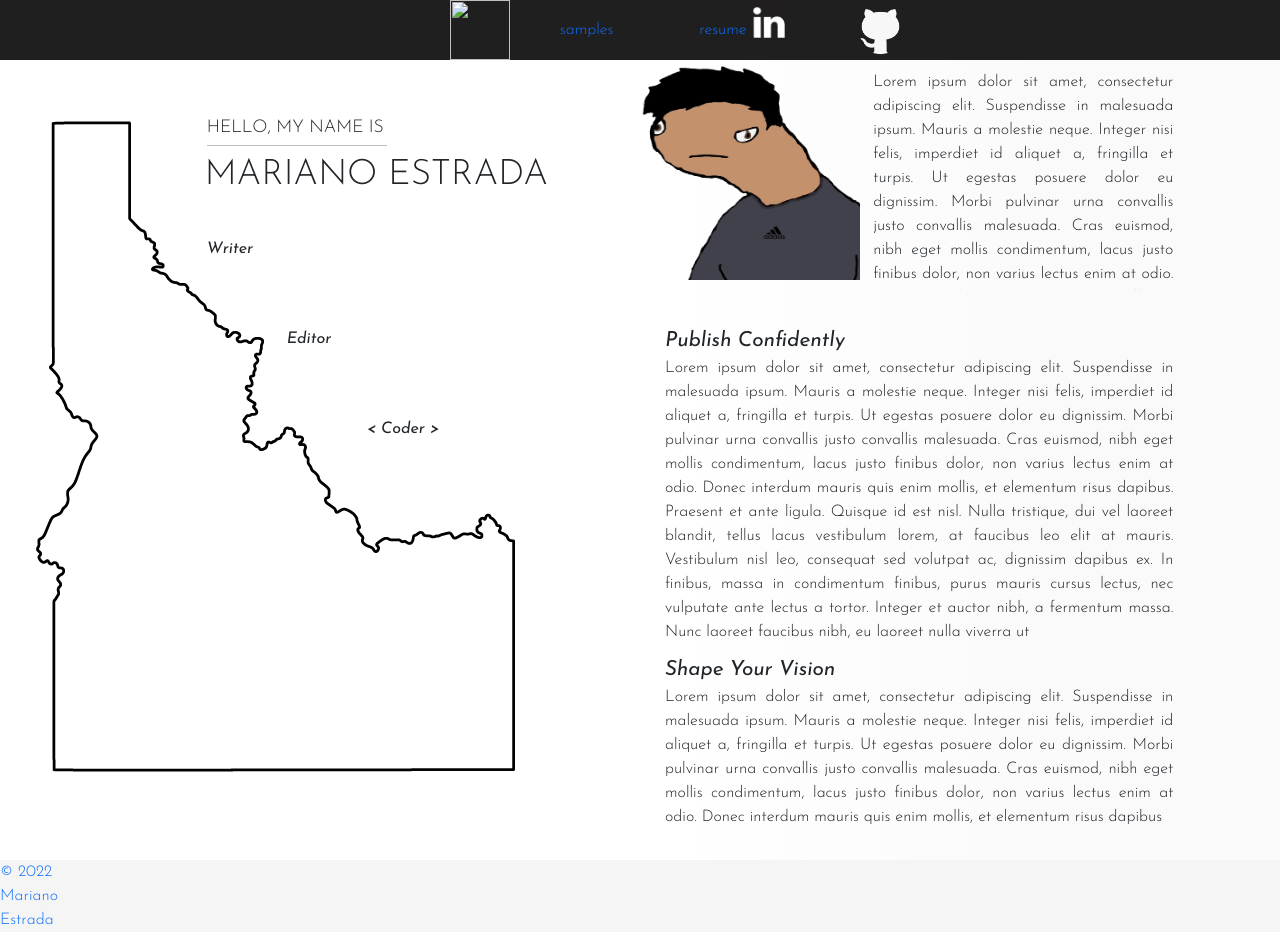
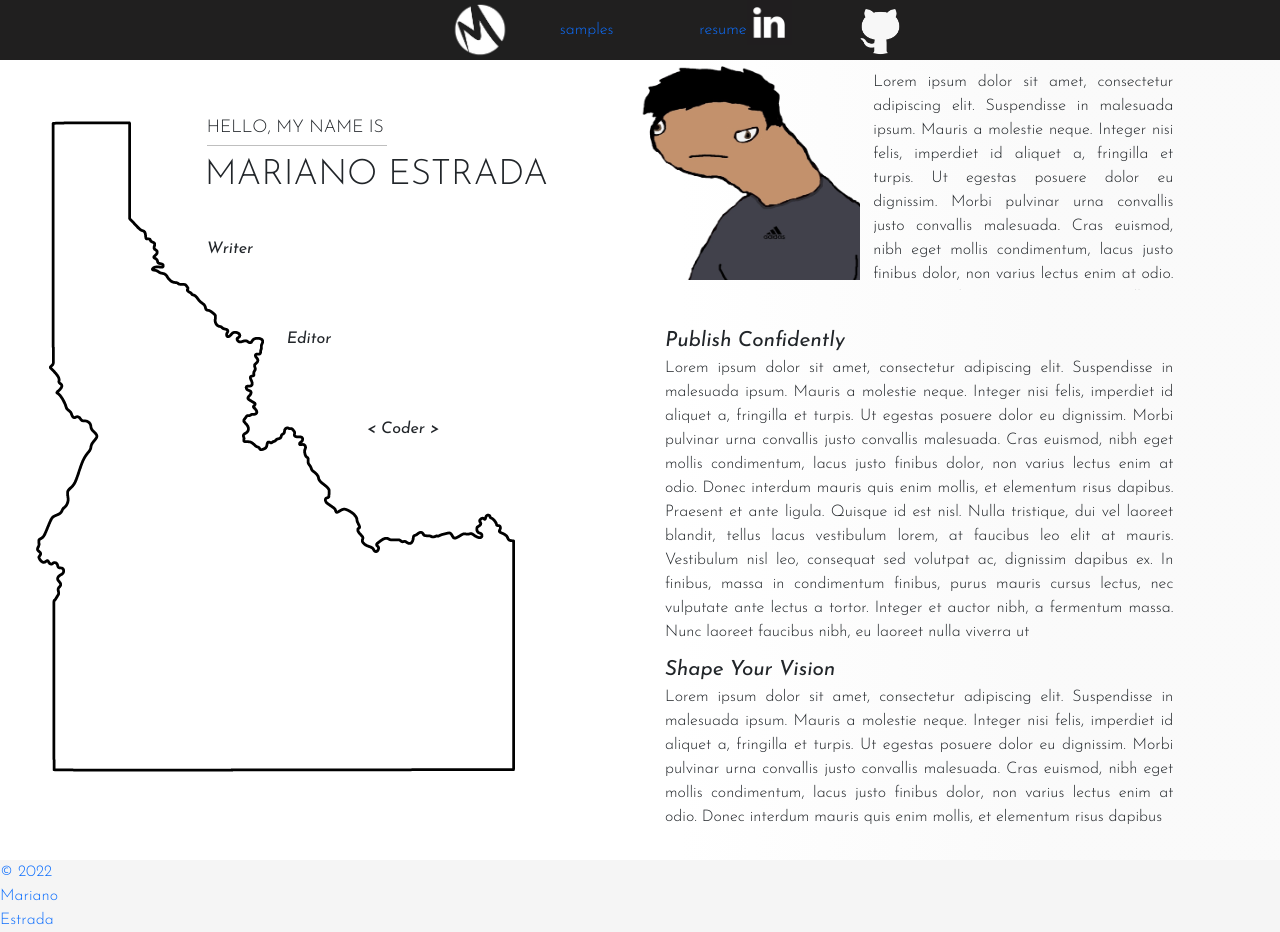
Before and after one commit to marnestrada/marnestrada.github.io, a plain HTML site: page index.html in a window 1280 px wide. Drawn offline with nearby package versions, Linux system fonts and the light colour scheme; a web font is replaced by a local one.

Commit message:
fixed it for real...unless?

```diff
--- a/index.html
+++ b/index.html
@@ -14,7 +14,7 @@
     </head>
 <body>
     <div class="navigation">
-        <div class="logo"><a href="index.html"><img src="..images/MarnLogo.jpg" height="60px" width="60px"></a></div>
+        <div class="logo"><a href="index.html"><img src="images/MarnLogo.jpg" height="60px" width="60px"></a></div>
         <div class="samples"><a href="#">samples</a></div>
         <div class="resume"><a href="#">resume</a></div>
         <div class="linkedinlogo"><a href="https://www.linkedin.com/in/mariano-estrada-0098a2126/"><img src="images/linkedin.jpg" height="45px" width="45px"></a></div>
```
